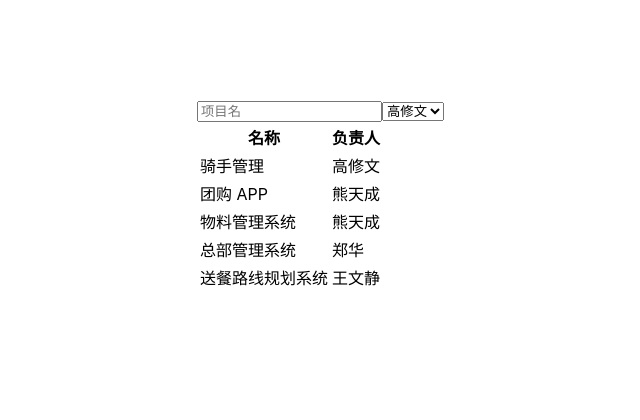
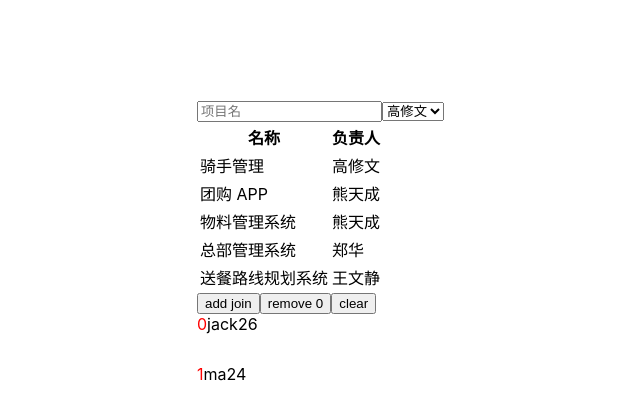
Before and after one commit to RoadAspen/jira, a React (Create React App) app: page / in a window 1280 px wide. Shown: the top 420 px of the page, without its empty margins (293-933 px from the left). Built offline with nearby package versions, Linux system fonts and the light colour scheme; data requests are answered from the project's data file.

Commit message:
chore: add useArray

```diff
--- a/src/screens/Index.tsx
+++ b/src/screens/Index.tsx
@@ -2,16 +2,30 @@ import { useState, useEffect } from "react";
 import ProjectList from "./ProjectList";
 import SearchForm from "./SearchForm";
 import qs from "qs";
-import { cleanObject, useDebounce, useMount } from "../utils/index";
+import { cleanObject, useDebounce, useMount, useArray } from "../utils/index";
 const apiurl = process.env.REACT_APP_API_URL;
 function Index() {
   const [params, setParams] = useState({
     name: "",
     personId: "",
   });
+  const persons: { name: string; age: number }[] = [
+    { name: "jack", age: 26 },
+    { name: "ma", age: 24 },
+  ];
+  const { value, add, clear, removeIndex } = useArray(persons);
   const [users, setUsers] = useState([]);
 
   const [list, setList] = useState([]);
+
+  useMount(() => {
+    // 类型“{ name: string; age: number; }[]”上不存在属性“notExist”。
+    //console.log(value.notExist);
+    // 类型 "{ name: string; }" 中缺少属性 "age"，但类型 "{ name: string; age: number; }" 中需要该属性。
+    // add({name:'david'})
+    // 类型“string”的参数不能赋给类型“number”的参数。
+    // removeIndex("123")
+  });
 
   const debounceParams = useDebounce(params, 1000);
   useMount(() => {
@@ -30,10 +44,23 @@ function Index() {
       }
     });
   }, [debounceParams]);
+
   return (
     <div>
       <SearchForm params={params} setParams={setParams} users={users} />
       <ProjectList list={list} users={users} />
+      <div>
+        <button onClick={() => add({ name: "join", age: 22 })}>add join</button>
+        <button onClick={() => removeIndex(0)}>remove 0</button>
+        <button onClick={() => clear()}>clear</button>
+        {value.map((person, index) => (
+          <div key={index} style={{ marginBottom: "30px" }}>
+            <span style={{ color: "red" }}>{index}</span>
+            <span>{person.name}</span>
+            <span>{person.age}</span>
+          </div>
+        ))}
+      </div>
     </div>
   );
 }
--- a/src/utils/index.ts
+++ b/src/utils/index.ts
@@ -57,3 +57,22 @@ export const useDebounce = <T>(value: T, delay: number) => {
   }, [value, delay]);
   return debounceValue;
 };
+
+// useArray
+export const useArray = <T>(value: T[]) => {
+  const [state, setState] = useState(value);
+
+  function add(v: T) {
+    setState((value) => ([] as T[]).concat(value, v));
+  }
+  function clear() {
+    setState([]);
+  }
+  function removeIndex(num: number) {
+    setState((value) => {
+      value.splice(num, 1);
+      return [...value];
+    });
+  }
+  return { value: state, add: add, clear: clear, removeIndex };
+};
```
